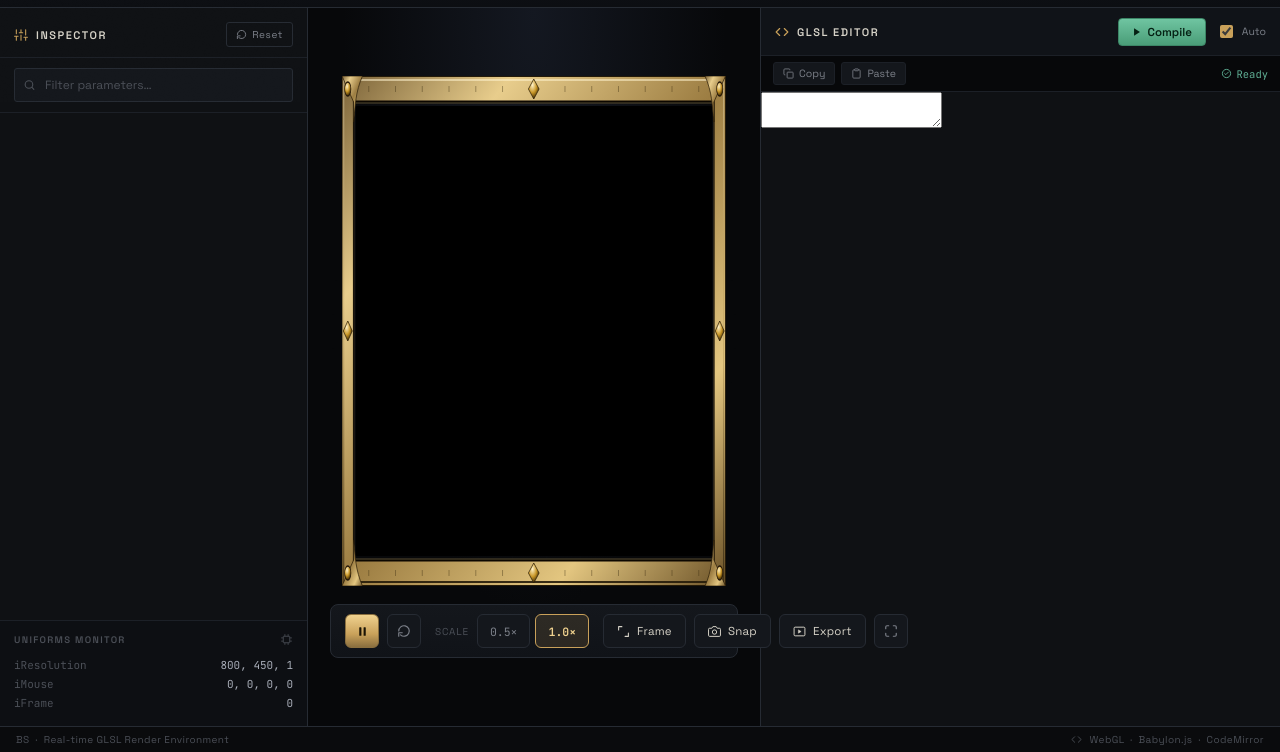
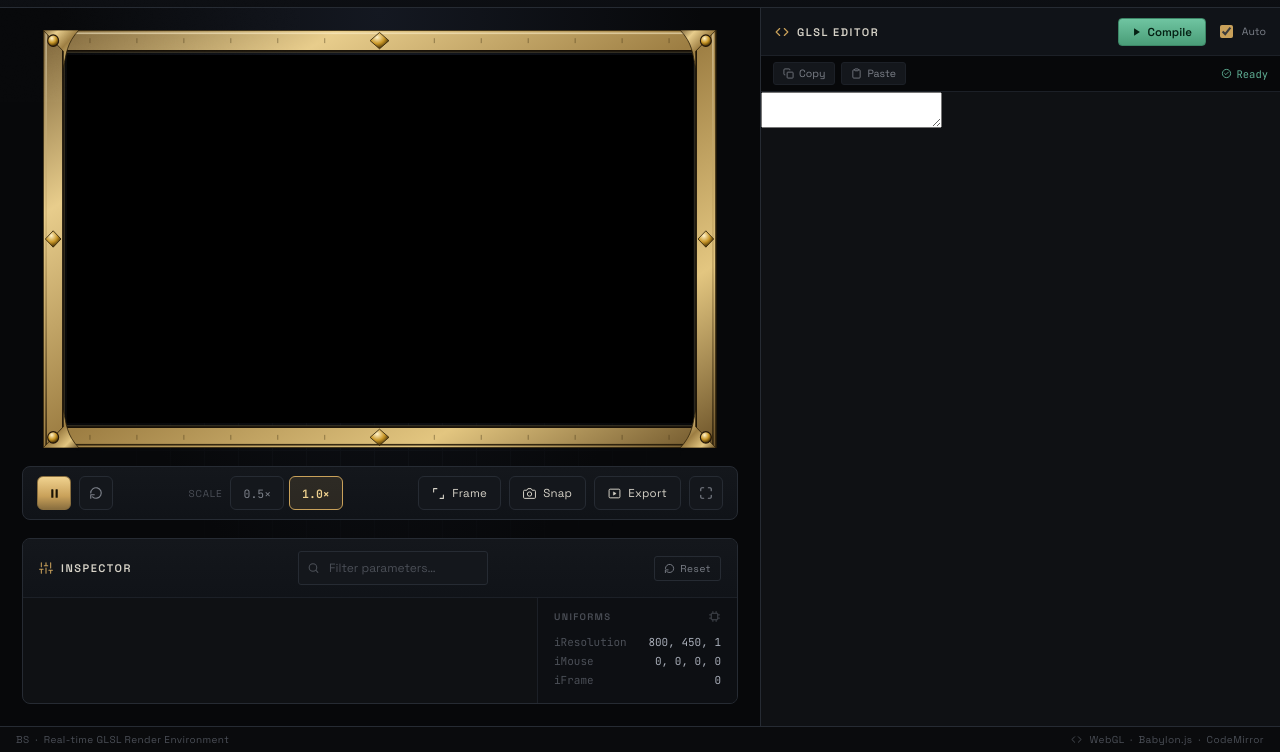
Before and after one commit to Patrickjaillet/BS_shadertoy, a plain HTML site: page docs/index.html in a window 1280 px wide. Shown: the part 48-800 px from the top of the page. Drawn offline with nearby package versions, Linux system fonts and the light colour scheme; a script that the page names is missing.

Commit message:
Add files via upload

```diff
--- a/docs/index.html
+++ b/docs/index.html
@@ -109,14 +109,16 @@
   /* ---- Body split ---- */
   .body-split{ flex:1 1 auto; display:flex; min-height:0; position:relative; }
 
-  /* ---- Left inspector rail ---- */
+  /* ---- Inspector panel (now docked under the viewport) ---- */
   .inspector{
-    width:308px; flex:0 0 auto; background:var(--charcoal); border-right:1px solid var(--line);
-    display:flex; flex-direction:column; min-height:0;
+    width:100%; flex:0 0 auto; background:var(--charcoal); border-top:1px solid var(--line);
+    display:flex; flex-direction:column; min-height:0; max-height:38vh; margin-top:18px;
+    border-radius:8px; border:1px solid var(--line); overflow:hidden;
   }
   .inspector-head{
-    padding:14px 14px 10px; border-bottom:1px solid var(--line-soft);
-    display:flex; align-items:center; justify-content:space-between;
+    padding:12px 16px; border-bottom:1px solid var(--line-soft);
+    display:flex; align-items:center; justify-content:space-between; flex:0 0 auto;
+    background:linear-gradient(180deg,#14171c,#101318);
   }
   .inspector-title{ display:flex; align-items:center; gap:8px; }
   .inspector-title span{ font-size:11px; letter-spacing:.14em; text-transform:uppercase; color:var(--ink); font-weight:600; }
@@ -127,8 +129,10 @@
   }
   .reset-btn:hover{ border-color:var(--ember); color:var(--ember); }
 
-  .search-row{ padding:10px 14px; border-bottom:1px solid var(--line-soft); }
-  .search-box{ position:relative; }
+  .inspector-body{ flex:1 1 auto; display:flex; min-height:0; }
+
+  .search-row{ padding:10px 14px; border-bottom:1px solid var(--line-soft); flex:0 0 auto; }
+  .search-box{ position:relative; max-width:260px; }
   .search-box input{
     width:100%; background:var(--panel); border:1px solid var(--line); border-radius:3px;
     padding:8px 10px 8px 30px; color:var(--ink); font-size:12px; font-family:'Space Grotesk',sans-serif;
@@ -137,7 +141,10 @@
   .search-box input:focus{ outline:none; border-color:var(--brass-dim); }
   .search-box svg{ position:absolute; left:9px; top:50%; transform:translateY(-50%); }
 
-  .param-list{ flex:1 1 auto; overflow-y:auto; padding:10px 12px; display:flex; flex-direction:column; gap:8px; }
+  .param-list{
+    flex:1 1 auto; overflow-y:auto; padding:12px 16px;
+    display:grid; grid-template-columns:repeat(auto-fill, minmax(200px, 1fr)); gap:10px; align-content:start;
+  }
 
   .param-card{
     background:var(--panel); border:1px solid var(--line-soft); border-radius:5px; padding:10px 11px 12px;
@@ -157,18 +164,19 @@
   .param-num:focus{ outline:none; border-color:var(--brass-dim); }
 
   .uniforms-panel{
-    border-top:1px solid var(--line-soft); padding:12px 14px 14px; background:#0d0f13;
+    border-left:1px solid var(--line-soft); padding:12px 16px 14px; background:#0d0f13;
+    flex:0 0 200px; overflow-y:auto;
   }
   .uniforms-head{ display:flex; align-items:center; justify-content:space-between; margin-bottom:9px; }
   .uniforms-head span{ font-size:9.5px; letter-spacing:.14em; text-transform:uppercase; color:var(--ink-faint); font-weight:600; }
-  .uniform-row{ display:flex; justify-content:space-between; font-family:'JetBrains Mono',monospace; font-size:11px; padding:2.5px 0; }
+  .uniform-row{ display:flex; justify-content:space-between; font-family:'JetBrains Mono',monospace; font-size:11px; padding:2.5px 0; gap:10px; }
   .uniform-row .k{ color:var(--ink-faint); }
-  .uniform-row .v{ color:#a8adb8; }
+  .uniform-row .v{ color:#a8adb8; white-space:nowrap; }
 
   /* ---- Center stage ---- */
   .stage{
-    flex:1 1 auto; display:flex; flex-direction:column; align-items:center; justify-content:center;
-    padding:22px; position:relative; min-width:0;
+    flex:1 1 auto; display:flex; flex-direction:column; align-items:center;
+    padding:22px; position:relative; min-width:0; overflow-y:auto;
     background:
       radial-gradient(ellipse at 50% 0%, #141821 0%, transparent 60%),
       var(--void);
@@ -181,6 +189,7 @@
     background-size:34px 34px;
     mask-image: radial-gradient(ellipse 60% 50% at 50% 45%, black 0%, transparent 75%);
   }
+  .stage > #viewportFrameContainer, .stage > .transport, .stage > .inspector{ position:relative; z-index:1; }
 
   #viewportFrameContainer{ position:relative; z-index:1; }
   #renderCanvas{ background:#000; }
@@ -398,39 +407,6 @@
   <!-- ===================== BODY ===================== -->
   <div class="body-split">
 
-    <!-- ---------- INSPECTOR ---------- -->
-    <aside class="inspector">
-      <div class="inspector-head">
-        <div class="inspector-title">
-          <svg width="14" height="14" viewBox="0 0 24 24" fill="none"><path d="M4 21V14M4 10V3M12 21V12M12 8V3M20 21V16M20 12V3M1 14H7M9 8H15M17 16H23" stroke="#c9a15a" stroke-width="1.8" stroke-linecap="round"/></svg>
-          <span>Inspector</span>
-        </div>
-        <button id="resetParamsBtn" class="reset-btn">
-          <svg width="11" height="11" viewBox="0 0 24 24" fill="none"><path d="M3 12a9 9 0 1 1 3 6.7" stroke="currentColor" stroke-width="2" stroke-linecap="round"/><path d="M3 21v-6h6" stroke="currentColor" stroke-width="2" stroke-linecap="round" stroke-linejoin="round"/></svg>
-          Reset
-        </button>
-      </div>
-
-      <div class="search-row">
-        <div class="search-box">
-          <svg width="13" height="13" viewBox="0 0 24 24" fill="none"><circle cx="11" cy="11" r="7" stroke="#4b4f57" stroke-width="2"/><path d="M20 20L16.5 16.5" stroke="#4b4f57" stroke-width="2" stroke-linecap="round"/></svg>
-          <input type="text" id="paramSearch" placeholder="Filter parameters…">
-        </div>
-      </div>
-
-      <div id="inspectorContainer" class="param-list"></div>
-
-      <div class="uniforms-panel">
-        <div class="uniforms-head">
-          <span>Uniforms Monitor</span>
-          <svg width="13" height="13" viewBox="0 0 24 24" fill="none"><rect x="6" y="6" width="12" height="12" rx="1" stroke="#4b4f57" stroke-width="1.6"/><path d="M9 2V6M15 2V6M9 18V22M15 18V22M2 9H6M2 15H6M18 9H22M18 15H22" stroke="#4b4f57" stroke-width="1.4"/></svg>
-        </div>
-        <div class="uniform-row"><span class="k">iResolution</span><span class="v" id="uRes">800, 450, 1</span></div>
-        <div class="uniform-row"><span class="k">iMouse</span><span class="v" id="uMouse">0, 0, 0, 0</span></div>
-        <div class="uniform-row"><span class="k">iFrame</span><span class="v" id="uFrame">0</span></div>
-      </div>
-    </aside>
-
     <!-- ---------- STAGE ---------- -->
     <main class="stage">
       <div id="viewportFrameContainer" style="width:860px;height:510px;max-width:94%;max-height:66vh;aspect-ratio:860/510;">
@@ -526,6 +502,38 @@
           </button>
         </div>
       </div>
+
+      <!-- ---------- INSPECTOR (docked under viewport) ---------- -->
+      <aside class="inspector" style="max-width:860px;">
+        <div class="inspector-head">
+          <div class="inspector-title">
+            <svg width="14" height="14" viewBox="0 0 24 24" fill="none"><path d="M4 21V14M4 10V3M12 21V12M12 8V3M20 21V16M20 12V3M1 14H7M9 8H15M17 16H23" stroke="#c9a15a" stroke-width="1.8" stroke-linecap="round"/></svg>
+            <span>Inspector</span>
+          </div>
+          <div class="search-box">
+            <svg width="13" height="13" viewBox="0 0 24 24" fill="none"><circle cx="11" cy="11" r="7" stroke="#4b4f57" stroke-width="2"/><path d="M20 20L16.5 16.5" stroke="#4b4f57" stroke-width="2" stroke-linecap="round"/></svg>
+            <input type="text" id="paramSearch" placeholder="Filter parameters…">
+          </div>
+          <button id="resetParamsBtn" class="reset-btn">
+            <svg width="11" height="11" viewBox="0 0 24 24" fill="none"><path d="M3 12a9 9 0 1 1 3 6.7" stroke="currentColor" stroke-width="2" stroke-linecap="round"/><path d="M3 21v-6h6" stroke="currentColor" stroke-width="2" stroke-linecap="round" stroke-linejoin="round"/></svg>
+            Reset
+          </button>
+        </div>
+
+        <div class="inspector-body">
+          <div id="inspectorContainer" class="param-list"></div>
+
+          <div class="uniforms-panel">
+            <div class="uniforms-head">
+              <span>Uniforms</span>
+              <svg width="13" height="13" viewBox="0 0 24 24" fill="none"><rect x="6" y="6" width="12" height="12" rx="1" stroke="#4b4f57" stroke-width="1.6"/><path d="M9 2V6M15 2V6M9 18V22M15 18V22M2 9H6M2 15H6M18 9H22M18 15H22" stroke="#4b4f57" stroke-width="1.4"/></svg>
+            </div>
+            <div class="uniform-row"><span class="k">iResolution</span><span class="v" id="uRes">800, 450, 1</span></div>
+            <div class="uniform-row"><span class="k">iMouse</span><span class="v" id="uMouse">0, 0, 0, 0</span></div>
+            <div class="uniform-row"><span class="k">iFrame</span><span class="v" id="uFrame">0</span></div>
+          </div>
+        </div>
+      </aside>
     </main>
 
     <!-- ---------- EDITOR ---------- -->
```
